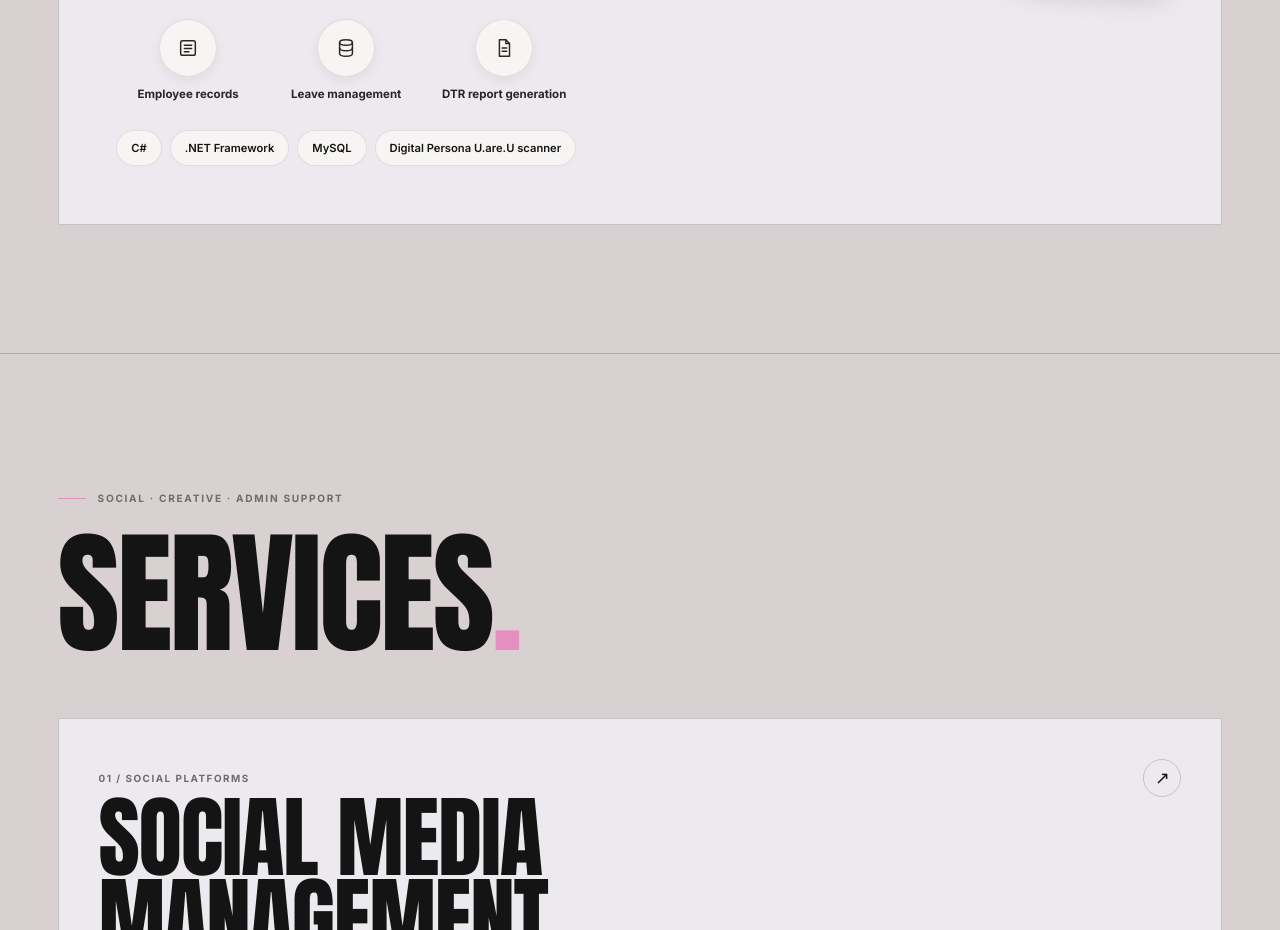
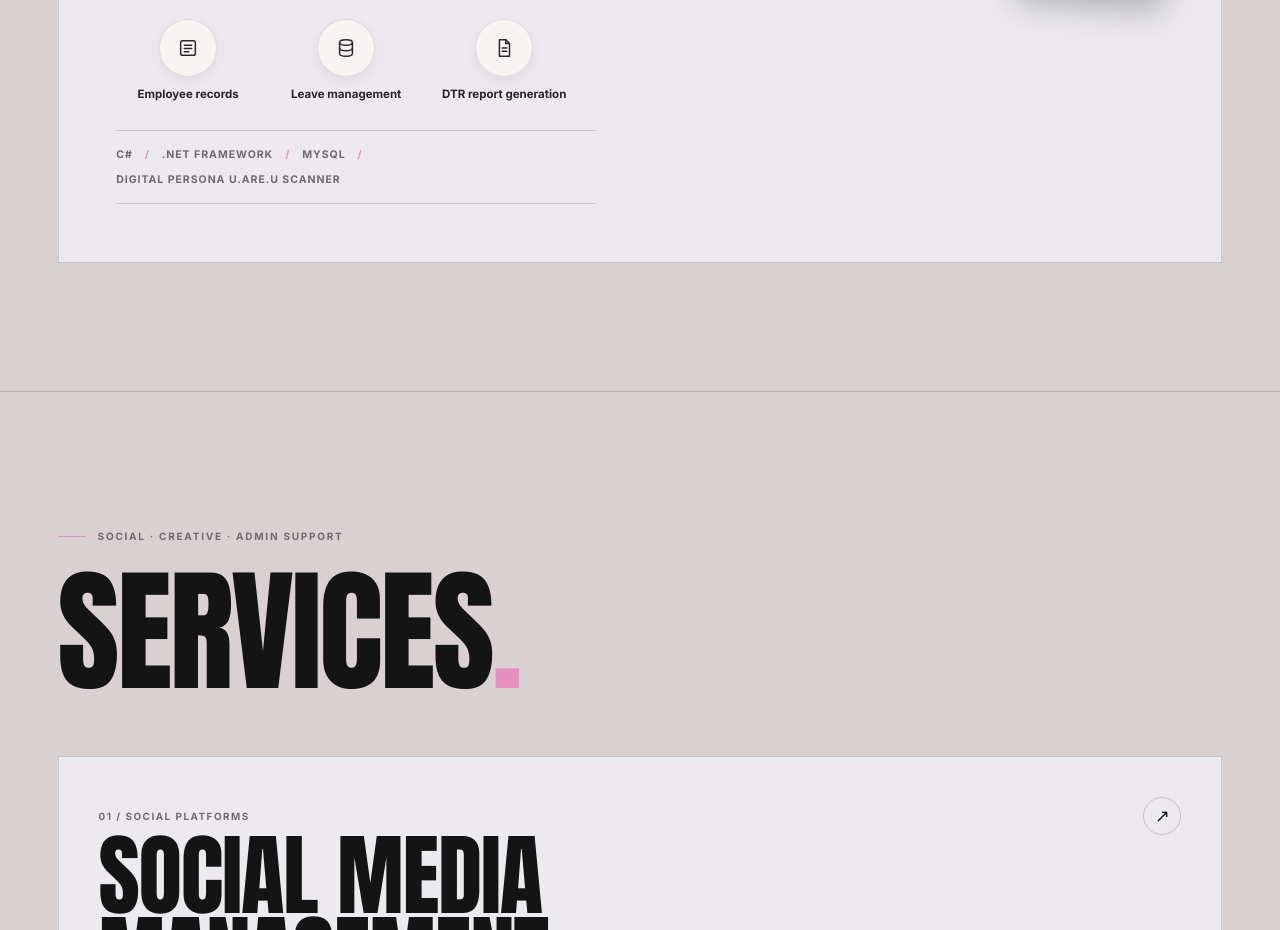
Before and after one commit to bvyui-sys/beverlynportfolio, a plain HTML site: page index.html in a window 1280 px wide. Shown: the part 7063-7993 px from the top of the page. Drawn offline with Linux system fonts and the light colour scheme.

Commit message:
Restyle attendance system technology list

```diff
--- a/index.html
+++ b/index.html
@@ -1782,8 +1782,9 @@
     .bio.is-visible .bio-features li:nth-child(6){animation-delay:.78s}
     @keyframes bio-feature-reveal{to{opacity:1;transform:translateY(0)}}
     @media (prefers-reduced-motion:reduce){.bio-features li{opacity:1;transform:none}.bio.is-visible .bio-features li{animation:none}}
-    .bio-tech{display:flex;flex-wrap:wrap;gap:8px;margin-top:28px}
-    .bio-tech span{padding:8px 14px;border:1px solid rgba(20,20,20,.1);border-radius:100px;background:var(--surface);font-size:.7rem;font-weight:600}
+    .bio-tech{display:flex;flex-wrap:wrap;align-items:center;gap:8px 12px;margin-top:28px;padding:15px 0;border-top:1px solid var(--line);border-bottom:1px solid var(--line)}
+    .bio-tech span{padding:0;border:0;border-radius:0;background:transparent;color:var(--muted);font-size:.66rem;font-weight:700;letter-spacing:.09em;text-transform:uppercase}
+    .bio-tech span:not(:last-child)::after{content:"/";margin-left:12px;color:var(--accent)}
     .bio-stage{position:relative;min-width:0;padding-bottom:38px}
     .bio-monitor{width:100%;max-width:640px;margin-inline:auto}
     .bio-screen{padding:9px;border-radius:18px;background:var(--surface);box-shadow:0 18px 40px rgba(20,20,20,.12),0 0 0 1px rgba(20,20,20,.06)}
```
